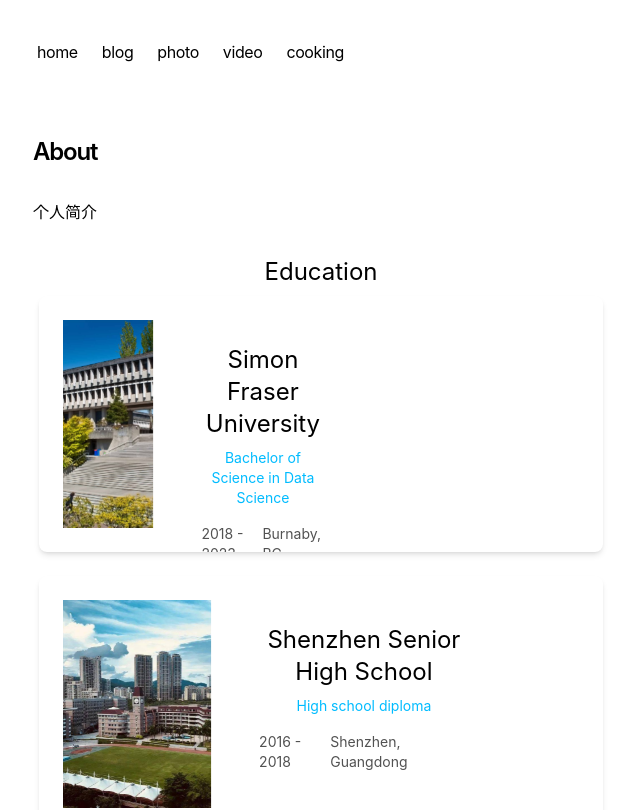
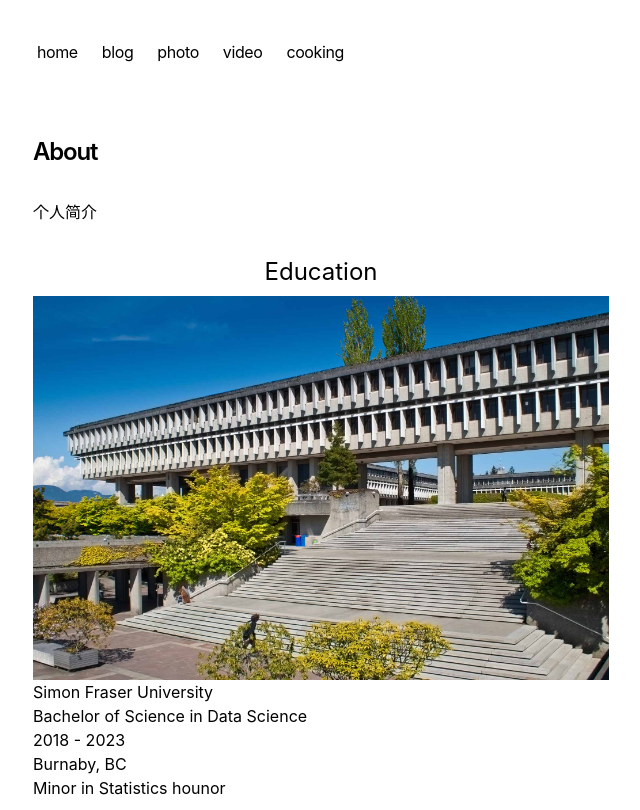
Before and after one commit to xya89/myPersonalWebsite, a Next.js app: page / in a window 1280 px wide. Shown: the top 810 px of the page, without its empty margins (319-959 px from the left). Built offline with nearby package versions, Linux system fonts and the light colour scheme.

Commit message:
Remove all css styles for home page components for now.

```diff
--- a/app/components/education.tsx
+++ b/app/components/education.tsx
@@ -27,43 +27,43 @@
             <div className="containter lg mx-auto space-y-6">
                 {educationData.map((edu, index) => (
                     // Card view for each education experience
-                    <div key={index} className="bg-white dark:bg-neutral-800 rounded-lg shadow-md overflow-hidden flex flex-col md:flex-row md:h-64 max-w-lg mx-auto md:max-w-4xl">
-                        <div className="p-6 flex flex-col md:flex-row">
+                    <div key={index} className="">
+                        <div className="">
                             {/* Image of the school */}
                             {edu.image && (
-                                <div className="w-full md:w-1/3 md:pr-6 flex-shrink-0">
-                                    <div className="relative pb-3/4 md:pb-0 md:h-full">
+                                <div className="">
+                                    <div className="">
                                         <img
                                             src={edu.image}
                                             alt={edu.school}
-                                            className="absolute inset-0 w-full h-full object-cover"
+                                            className=""
                                         />
                                     </div>
                                 </div>
                             )}
                             {/* School Info */}
-                            <div className={`p-6 flex flex-col justify-between ${edu.image ? 'md:w-1/2' : 'w-full'}`}>
+                            <div>
                                 {/* School Name */}
-                                <h1 className="font-bond text-2xl text-center mb-2">
+                                <h1>
                                     <a href={edu.slug}>
                                         {edu.school}
                                     </a>
                                 </h1>
                                 {/* Education Achievment */}
-                                <p className="text-sm text-sky-400 text-center mb-4">
+                                <p >
                                     {edu.title}
                                 </p>
                                 {/* time and location */}
-                                <div className="flex justify-between items-center text-sm mb-2">
-                                    <p className="text-neutral-600 dark:text-neutral-400">
+                                <div >
+                                    <p >
                                         {edu.year}
                                     </p>
-                                    <p className="text-neutral-600 dark:text-neutral-400">
+                                    <p >
                                         {edu.location}
                                     </p>
                                 </div>
                                 {/* Summary */}
-                                <p className="text-base text-gray-700 dark:text-gray-300 overflow-ellipsis truncate">
+                                <p>
                                     {edu.summary}
                                 </p>
                             </div>
```
